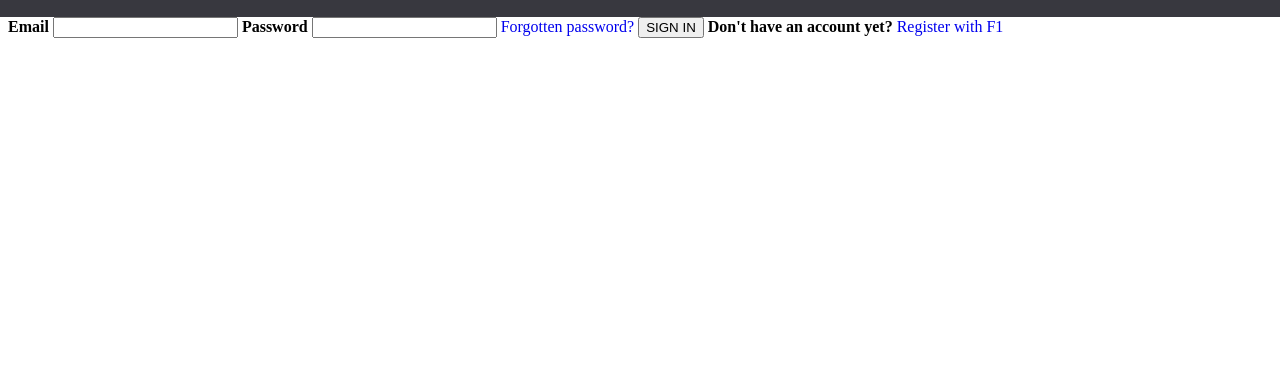
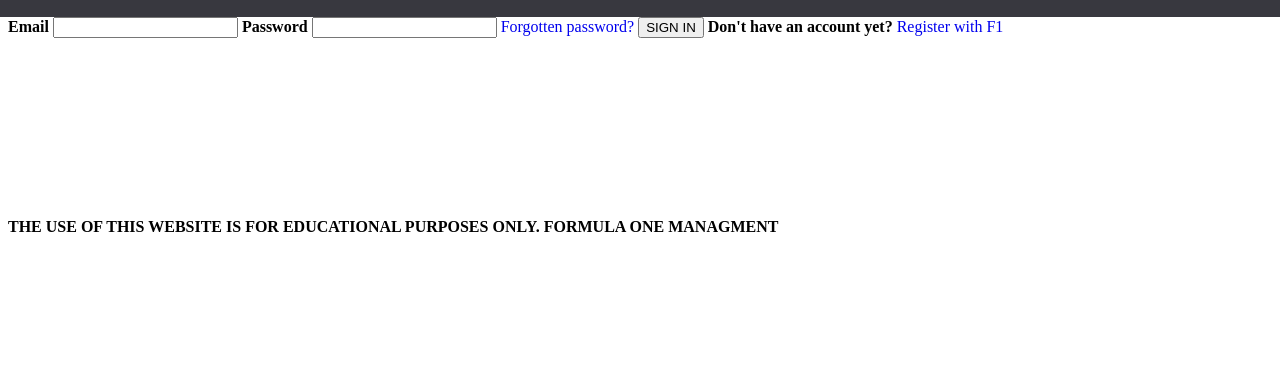
Before and after one commit to spCODE-A/spCODE-A.github.io, a plain HTML site: page index.html in a window 1280 px wide. Shown: the part 163-543 px from the top of the page. Drawn offline with Linux system fonts and the light colour scheme.

Commit message:
Update index.html

```diff
--- a/index.html
+++ b/index.html
@@ -32,6 +32,7 @@
         <input type="button" value="SIGN IN" class="btn-sign-in">
         <b>Don't have an account yet?</b> <a href="register.html" class="register-f1">Register with F1</a>
     </div>
+    <div class="COPYRIGHT"><br><br><br><br><br><br><br><br><br><br><b>THE USE OF THIS WEBSITE IS FOR EDUCATIONAL PURPOSES ONLY. FORMULA ONE MANAGMENT</b></div>
     <div>
         <footer>
             <img src="https://external-content.duckduckgo.com/iu/?u=https%3A%2F%2Fduncanstephen.net%2Fwp-content%2Fuploads%2F2017%2F11%2Fformula-1-logo.png&f=1&nofb=1" alt="F1" class="f1-logo-footer">
```
